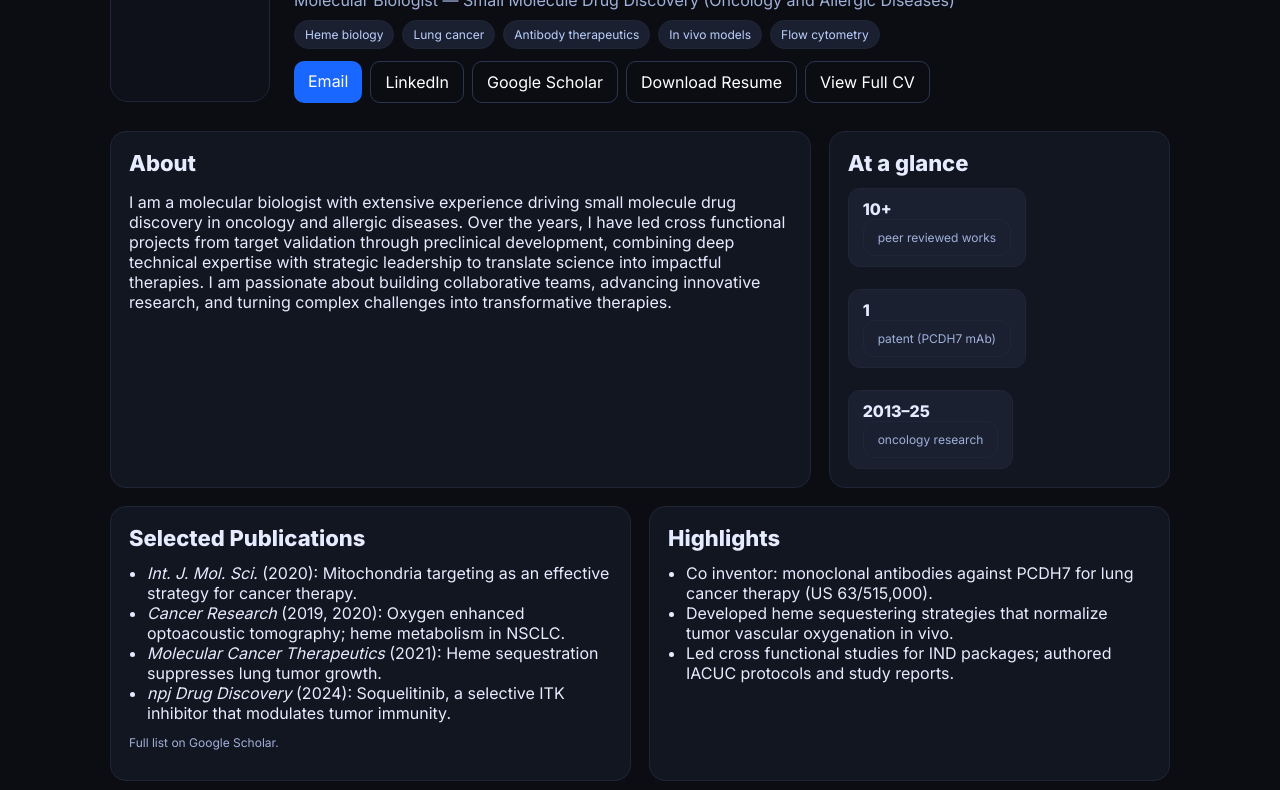
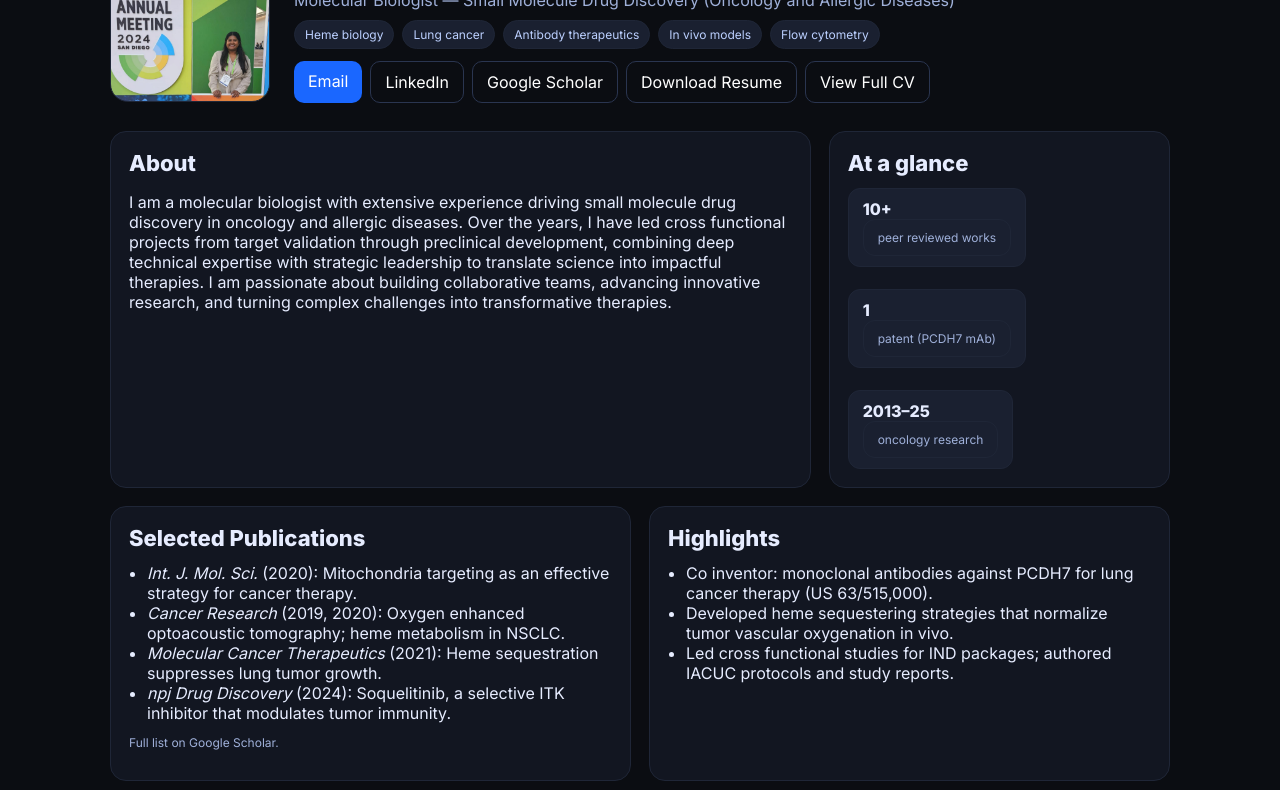
Before and after one commit to ghoshpoorva-biotech/poorvaghosh.github.io, a plain HTML site: page index.html in a window 1280 px wide. Shown: the part 88-878 px from the top of the page. Drawn offline with Linux system fonts and the light colour scheme.

Commit message:
Update index.html

```diff
--- a/index.html
+++ b/index.html
@@ -39,7 +39,7 @@
 <body>
   <div class="wrap">
     <header>
-      <div class="avatar" title="Upload assets/poorva.jpg in your repo"></div>
+      <div class="avatar" style="background-image: url('./poorva.jpg');"></div>
       <div class="title">
         <h1>Poorva Ghosh PhD</h1>
         <p>Molecular Biologist — Small Molecule Drug Discovery (Oncology and Allergic Diseases)</p>
```
